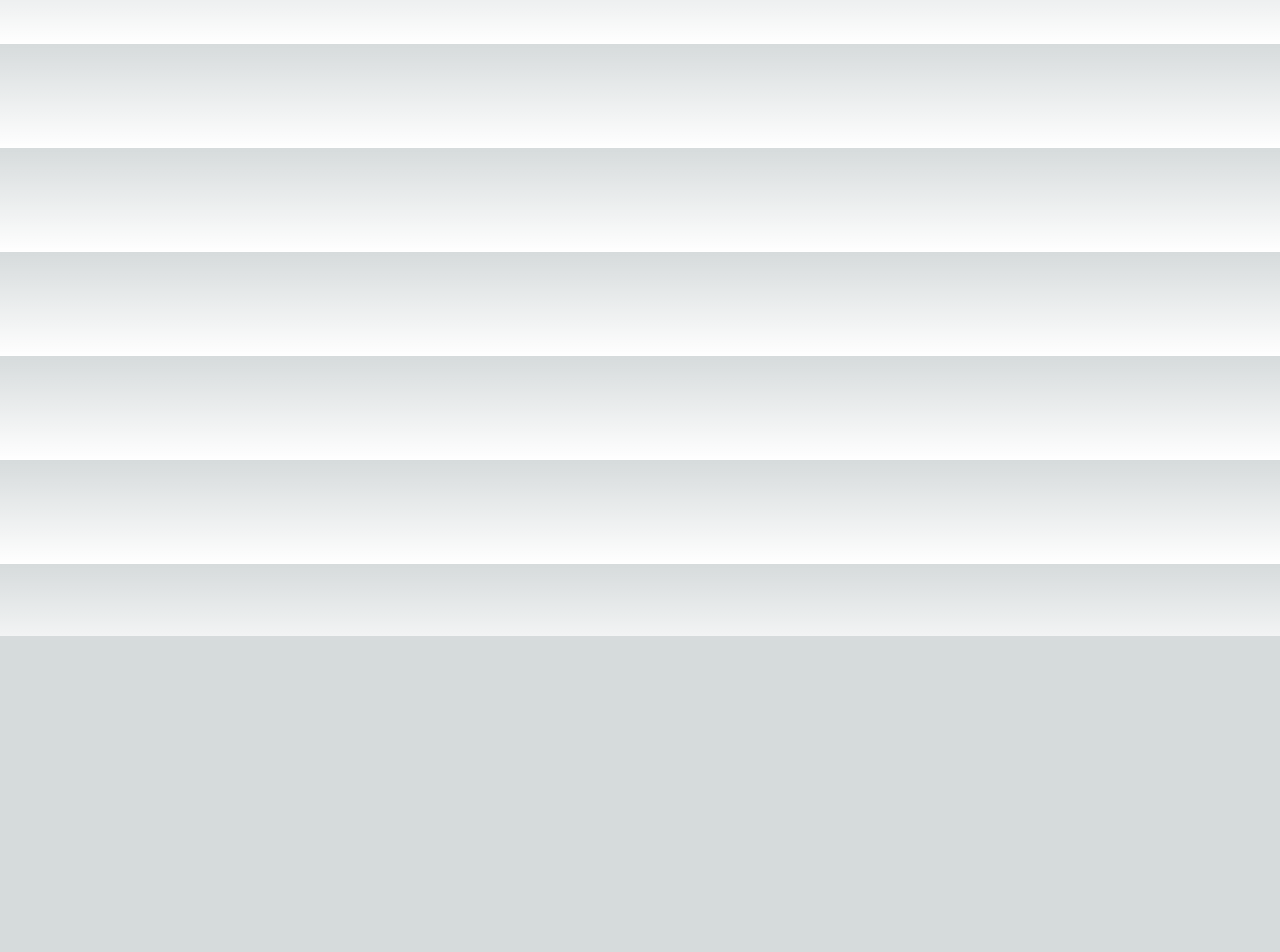
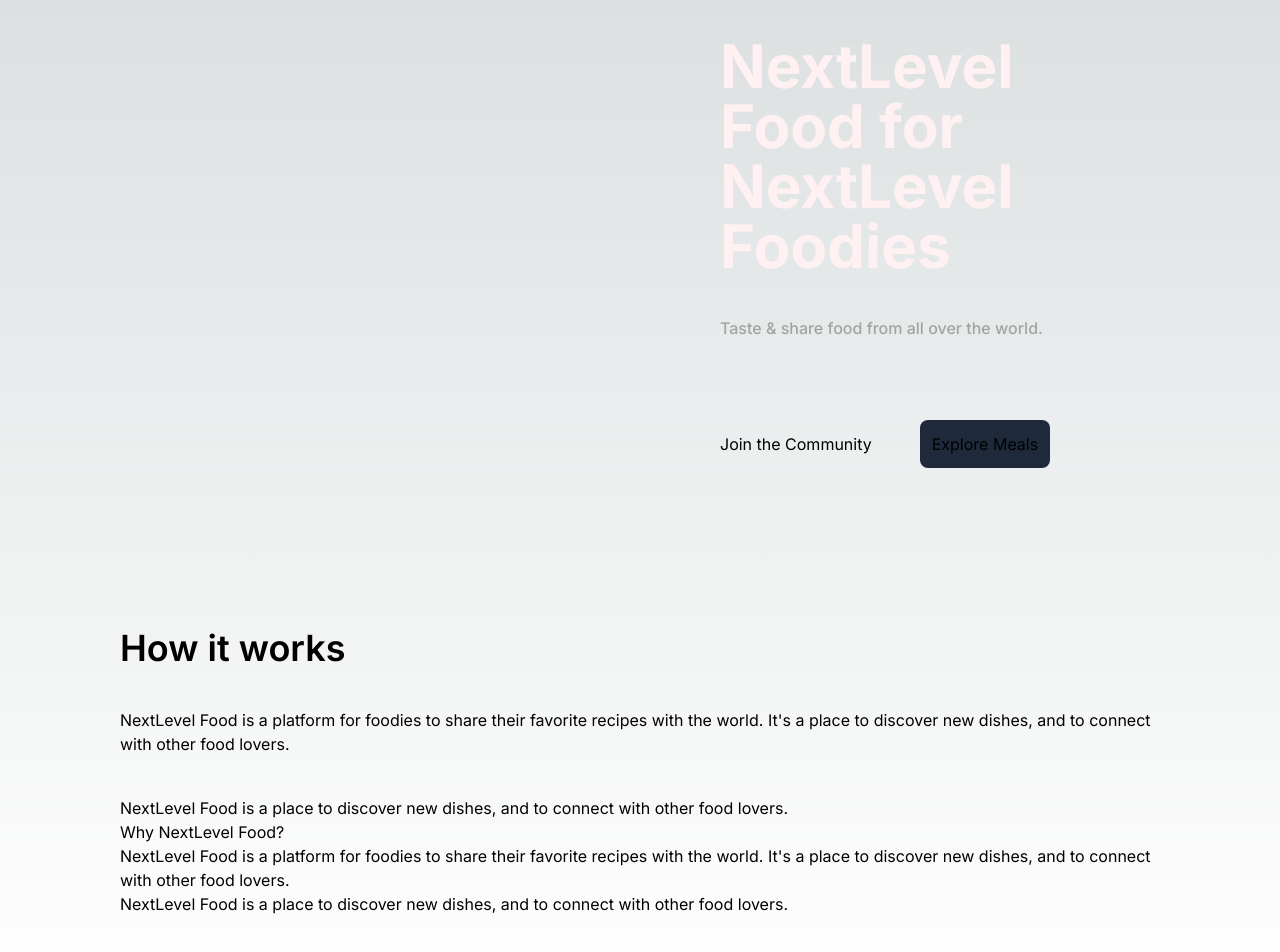
Before and after one commit to taufiqdp/next-foodies-app, a Next.js app: page / in a window 1280 px wide. Shown: the part 164-1116 px from the top of the page. Before the commit the page ends 800 px from the top, so only its background shows below. Built offline with nearby package versions, Linux system fonts and the light colour scheme.

Commit message:
update: homepage

```diff
--- a/app/layout.js
+++ b/app/layout.js
@@ -14,7 +14,7 @@ export default function RootLayout({ children }) {
     <html lang="en" className={inter.className}>
       <body>
         <Navbar />
-        <div className="pt-20 pr-4 pl-4">{children}</div>
+        <div className="pt-20 px-10">{children}</div>
       </body>
     </html>
   );
--- a/app/page.js
+++ b/app/page.js
@@ -1,9 +1,55 @@
 import Navbar from "@/components/navbar";
+import Link from "next/link";
 
 export default function Home() {
   return (
-    <main>
-      <h1>Welcome to the Home Page</h1>
-    </main>
+    <>
+      <header>
+        <div className="md:grid md:grid-cols-2 space-y-20 py-20 max-h-[720px]">
+          <div className="md:col-start-2 px-20">
+            <h1 className="text-6xl font-bold py-10 text-rose-50">
+              NextLevel Food for NextLevel Foodies
+            </h1>
+            <p className="font-medium text-neutral-400">
+              Taste & share food from all over the world.
+            </p>
+          </div>
+          <div className="md:col-start-2 px-20 flex items-center">
+            <Link href="/community">Join the Community</Link>
+            <Link href="/meals" className="bg-slate-800 p-3 rounded-lg mx-12">
+              Explore Meals
+            </Link>
+          </div>
+        </div>
+      </header>
+
+      <main className="flex flex-col justify-center p-20">
+        <section className="flex flex-col space-y-10">
+          <h2 className="text-4xl font-semibold">How it works</h2>
+          <p>
+            NextLevel Food is a platform for foodies to share their favorite
+            recipes with the world. It&apos;s a place to discover new dishes,
+            and to connect with other food lovers.
+          </p>
+          <p>
+            NextLevel Food is a place to discover new dishes, and to connect
+            with other food lovers.
+          </p>
+        </section>
+
+        <section>
+          <h2>Why NextLevel Food?</h2>
+          <p>
+            NextLevel Food is a platform for foodies to share their favorite
+            recipes with the world. It&apos;s a place to discover new dishes,
+            and to connect with other food lovers.
+          </p>
+          <p>
+            NextLevel Food is a place to discover new dishes, and to connect
+            with other food lovers.
+          </p>
+        </section>
+      </main>
+    </>
   );
 }
```
